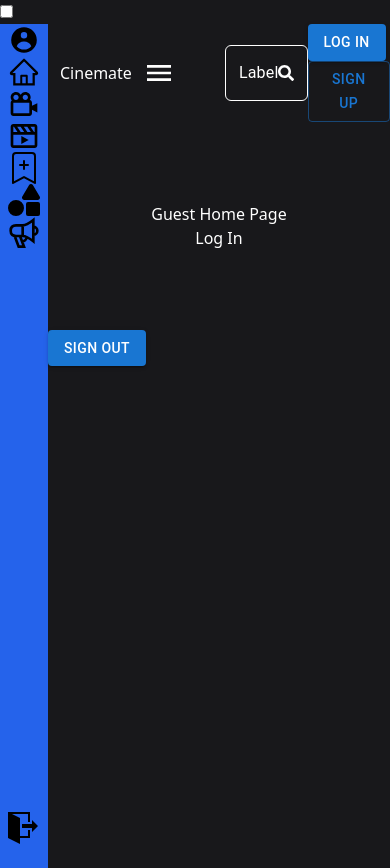
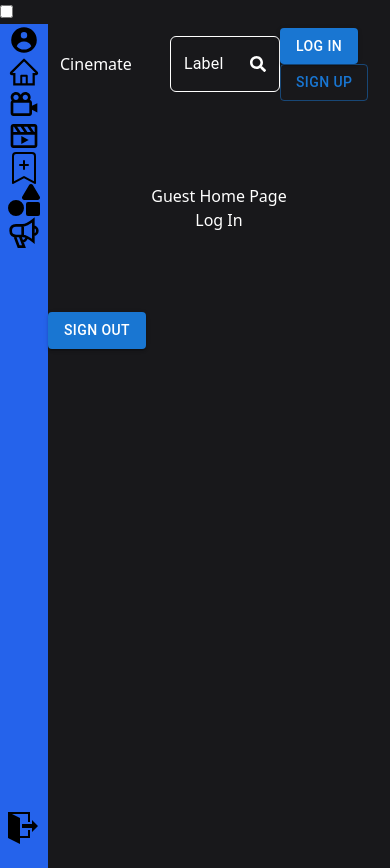
Before and after one commit to AdamAzuddin/cinemate, a Next.js app: page / in a window 390 px wide. Built offline with nearby package versions, Linux system fonts and the light colour scheme; no server answers.

Commit message:
delete hamburger menu icon

```diff
--- a/components/Header.tsx
+++ b/components/Header.tsx
@@ -27,9 +27,6 @@ const Header = ({ showAuthButton }: HeaderProps) => {
       <div className=" flex flex-1 items-center ml-3">
         <div className="text-white">Cinemate</div>
       </div>
-      <div className=" flex flex-1 items-center">
-        <IoMdMenu color="white" size={32} />
-      </div>
       <Search />
       <div className="flex flex-1 items-center">
         {showAuthButton && (
```
